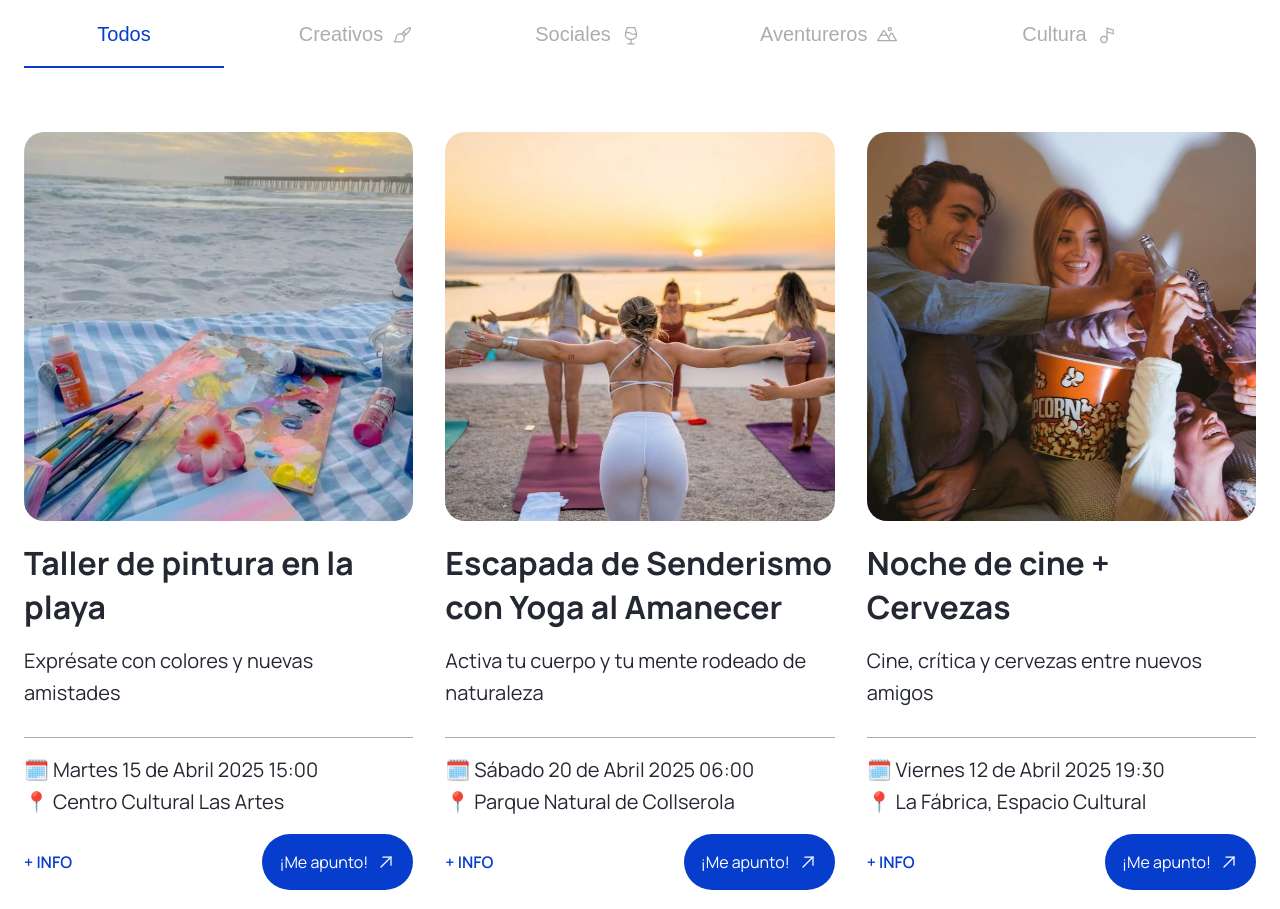
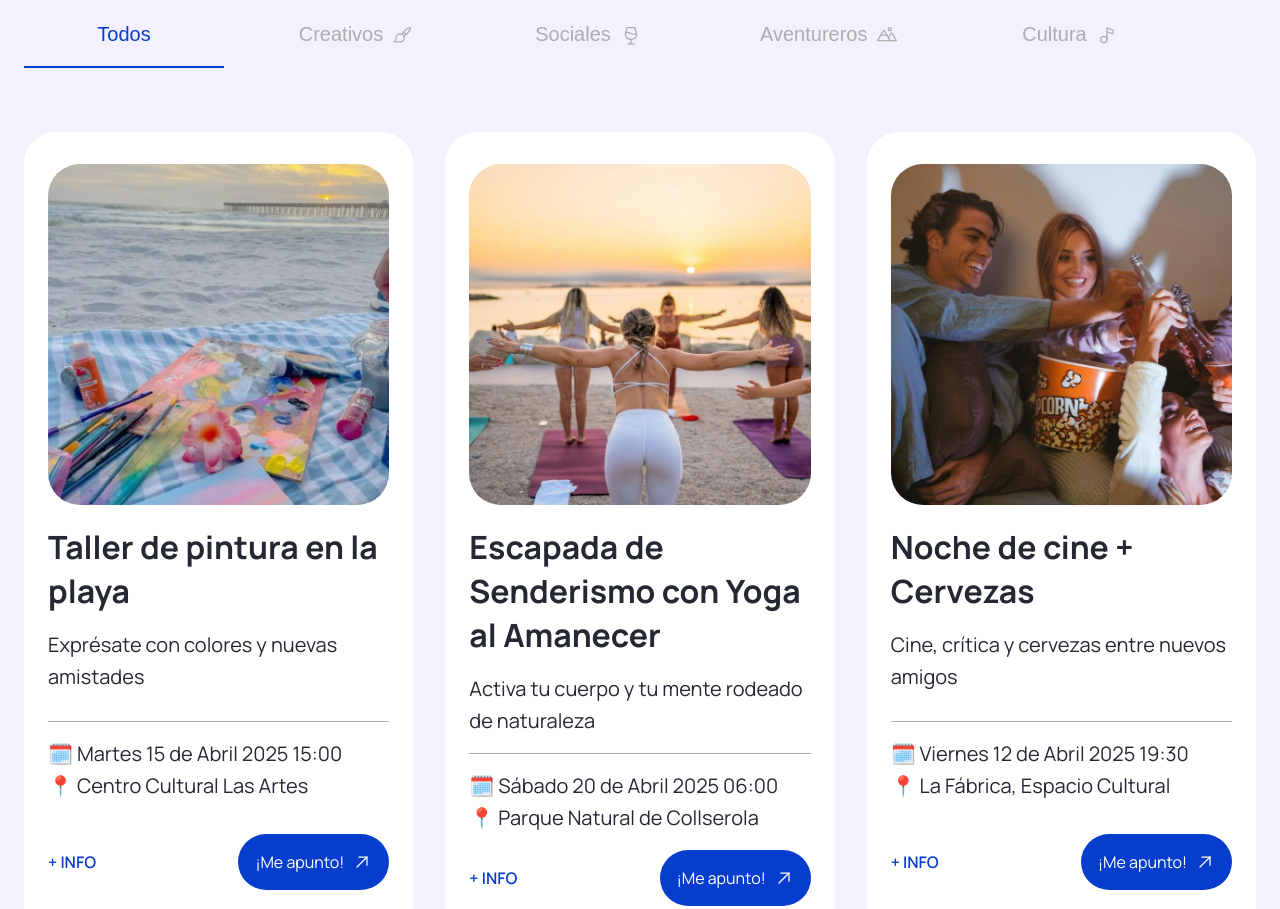
Before and after one commit to cristinagdev/the-social-club, a plain HTML site: page events.html in a window 1280 px wide. Shown: the part 357-1266 px from the top of the page. Drawn offline with Linux system fonts and the light colour scheme; a web font is replaced by a local one.

Commit message:
fix: events cards

```diff
--- a/css/index.css
+++ b/css/index.css
@@ -44,7 +44,7 @@ body {
   --primary-100: #f6f4fb;
   --text-color: #242833;
   --gray: #adadad;
-  --img-border-radius: 20px;
+  --img-border-radius: 32px;
   --main-font: "Manrope", sans-serif;
   --title-font: "DM Serif Text", serif;
   --max-layout-l: 1420px;
@@ -647,6 +647,10 @@ textarea {
   }
 }
 
+.events__body {
+  background-color: var(--light-gray);
+}
+
 .events__banner {
   & h1,
   h2 {
@@ -684,7 +688,6 @@ textarea {
     background-color: transparent;
     border-bottom: 2px solid transparent;
     color: var(--gray);
-    /* font-weight: 600; */
     font-size: 1.25rem;
     transition: border-botom 0.3s ease, color 0.3s ease;
 
@@ -718,6 +721,9 @@ textarea {
     display: flex;
     flex-direction: column;
     justify-content: center;
+    background-color: var(--tertiary);
+    padding: 2rem 1.5rem;
+    border-radius: 2rem;
 
     & .card__line {
       height: 1px;
```
